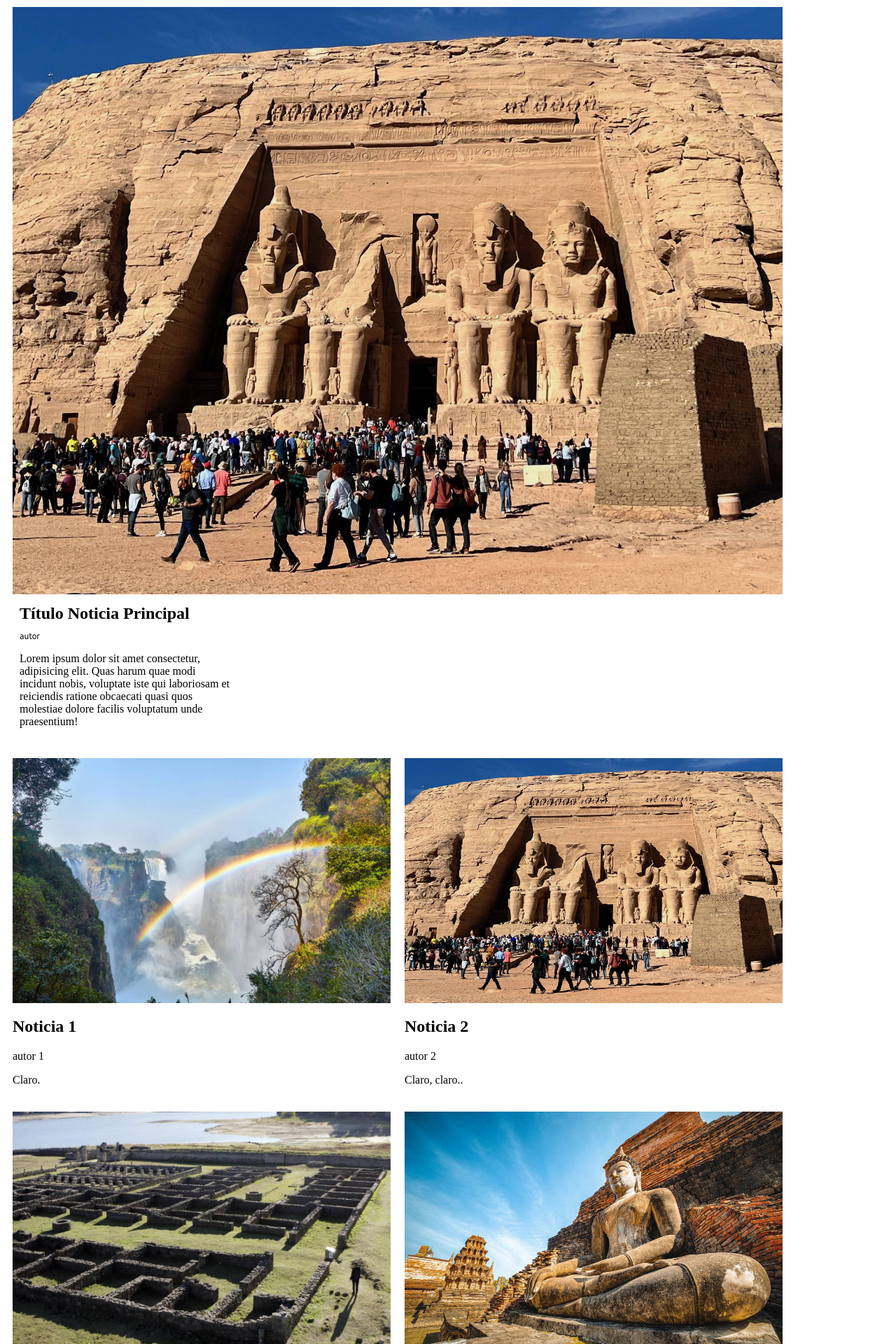
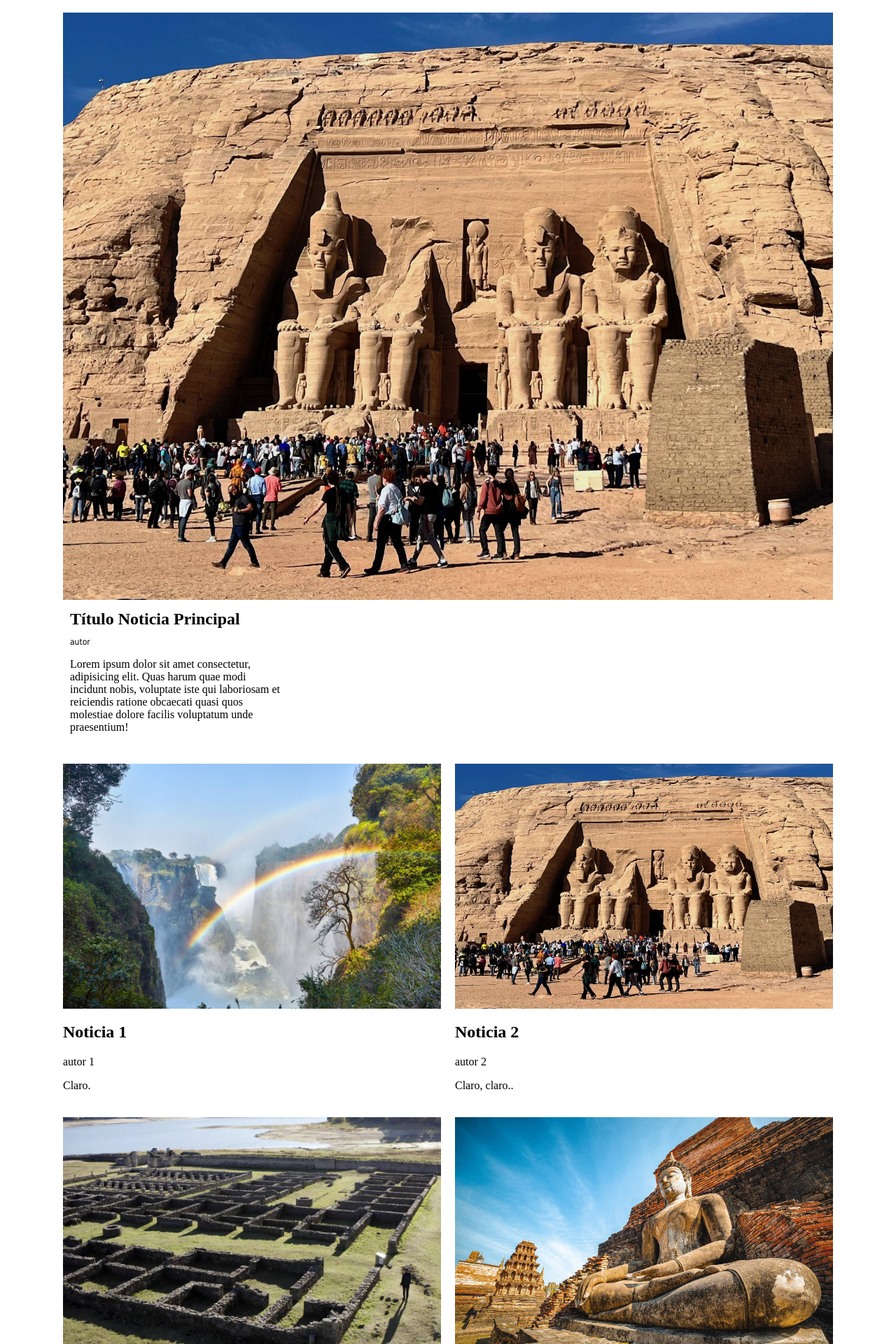
Before and after one commit to ManuelCasadoP/Proyecto-Blog, a React (Create React App) app in the folder frontend/blog/: page / in a window 1280 px wide. Shown: the top 1920 px of the page at 70% size. Built offline with nearby package versions, Linux system fonts and the light colour scheme.

Commit message:
Modificado MainView en Frontend

```diff
--- a/frontend/blog/src/views/MainView/MainView.jsx
+++ b/frontend/blog/src/views/MainView/MainView.jsx
@@ -1,5 +1,6 @@
 import MainNews from "../../components/MainNews/MainNews"
 import SecondaryNews from "../../components/SecondaryNews/SecondaryNews"
+import "./mainView.css"
 
 import image1 from "../../imgs/Zimbawe.jpg";
 import image2 from "../../imgs/AbuSimbel.jpg";
@@ -42,13 +43,15 @@ function MainView () {
 
     return (
         <>
-            <div className="mainView">
-                <MainNews/>
-                {newsComponents}
+            <div className="mainViewContainer">
+                <div className="mainNewsView">
+                    <MainNews/>
+                </div>
+                <div className="secondaryNewsView">
+                    {newsComponents}
+                </div>
             </div>
-
         </>
-
     )
 }
 
--- a/frontend/blog/src/views/MainView/mainView.css
+++ b/frontend/blog/src/views/MainView/mainView.css
@@ -1,8 +1,26 @@
-.mainView {
-    display: inline-flex;
+.mainViewContainer {
+    display: flex;
+    flex-direction: column;
+    /*flex-wrap: wrap;*/
+    /*align-items: center;*/
+    background-color: white;
+    /*margin: auto;*/
+}
+
+
+.mainNewsView {
+    display: flex;
+    /*flex-direction: column;*/
+    /*flex-wrap: wrap;*/
+    /*align-items: center;*/
+    justify-content: center;
+
+}
+
+.secondaryNewsView {
+    display: flex;
     flex-direction: row;
     flex-wrap: wrap;
     align-items: center;
     justify-content: center;
-
 }
```
